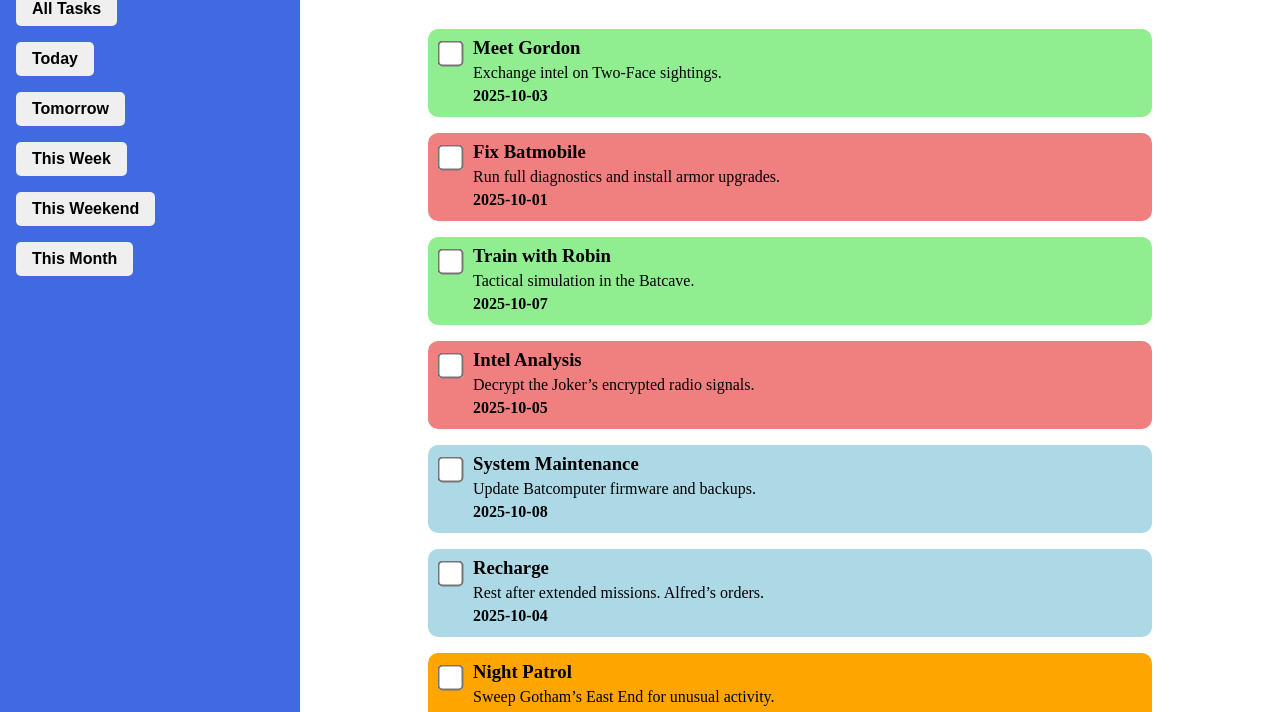
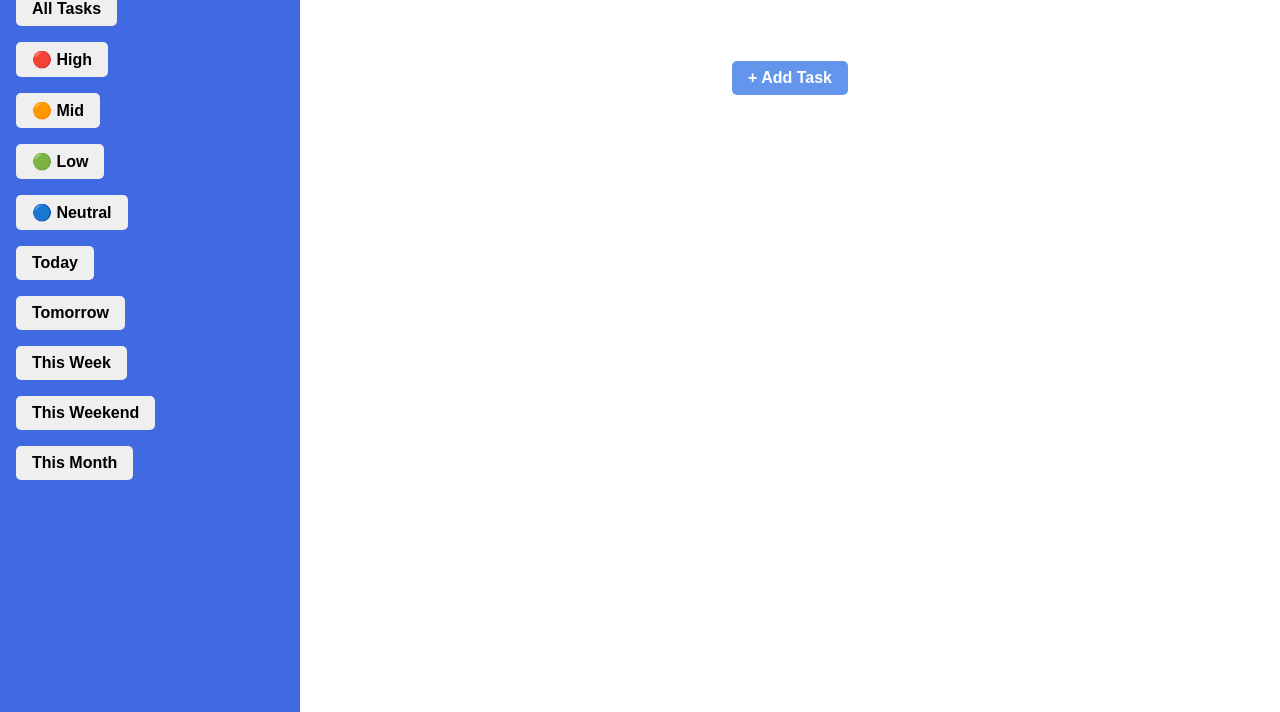
Before and after one commit to zeratheuz/todo-list, a website built with webpack: page src/template.html in a window 1280 px wide. Shown: the part 88-800 px from the top of the page. Built offline with nearby package versions, Linux system fonts and the light colour scheme.

Commit message:
Update HTML and JS

```diff
--- a/src/index.js
+++ b/src/index.js
@@ -1,15 +1,19 @@
 import './style.css'
 import { createButtonAddTask } from './createButtonAddTask.js'
 
-const divMenu = document.querySelector("#menu")
-
 const divContent = document.querySelector("#content")
 
-export function displayTasks(divContent) {
+const btnHigh = document.querySelector("#high")
+btnHigh.addEventListener("click", () => {
+  displayTasks(divContent, 3)
+})
+
+export function displayTasks(divContent, filter = "allTasks") {
   const ulTask = document.querySelector("#ulTask")
   ulTask.innerHTML = ""
   Object.values(localStorage).forEach(value => {
     const task = JSON.parse(value)
+    if (task.priority == filter) {
       const liTask = document.createElement("li")
       switch (task.priority) {
         case 1:
@@ -62,6 +66,7 @@ export function displayTasks(divContent) {
       divTask.appendChild(taskDate)
 
       divContent.appendChild(ulTask)
+    }
   })
 }
 
--- a/src/template.html
+++ b/src/template.html
@@ -16,12 +16,16 @@
       <h2>Tasks</h2>
     </div>
     <ul>
-      <li><button type="button" id="today">All Tasks</button></li>
+      <li><button type="button" id="allTasks">All Tasks</button></li>
+      <li><button type="button" id="high">🔴 High</button></li>
+      <li><button type="button" id="mid">🟠 Mid</button></li>
+      <li><button type="button" id="Low">🟢 Low</button></li>
+      <li><button type="button" id="neutral">🔵 Neutral</button></li>
       <li><button type="button" id="today">Today</button></li>
       <li><button type="button" id="tomorrow">Tomorrow</button></li>
-      <li><button type="button" id="today">This Week</button></li>
-      <li><button type="button" id="today">This Weekend</button></li>
-      <li><button type="button" id="today">This Month</button></li>
+      <li><button type="button" id="thisWeek">This Week</button></li>
+      <li><button type="button" id="thisWeekend">This Weekend</button></li>
+      <li><button type="button" id="thisMonth">This Month</button></li>
     </ul>
   </div>
   <div id="content">
```
Lines whose indentation alone changed are shown as unchanged.
